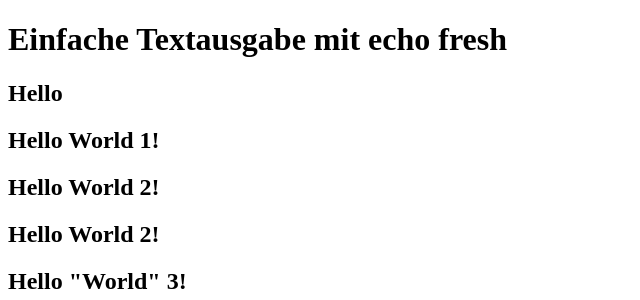
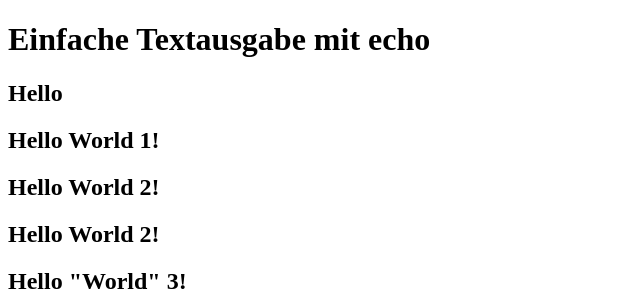
Before and after one commit to d-ansti/medt3, a PHP site: page /medt3/Projects/Exercise4/index.php in a window 1280 px wide. Shown: the top 300 px of the page, without its empty margins (0-640 px from the left). Run offline with PHP 8.4, Linux system fonts and the light colour scheme.

Commit message:
changed index.php

```diff
--- a/Projects/Exercise4/index.php
+++ b/Projects/Exercise4/index.php
@@ -6,7 +6,7 @@
   </head>
   <body>
 
-    <h1>Einfache Textausgabe mit echo fresh</h1>
+    <h1>Einfache Textausgabe mit echo</h1>
 
     <h2>Hello</h2>
 
```
